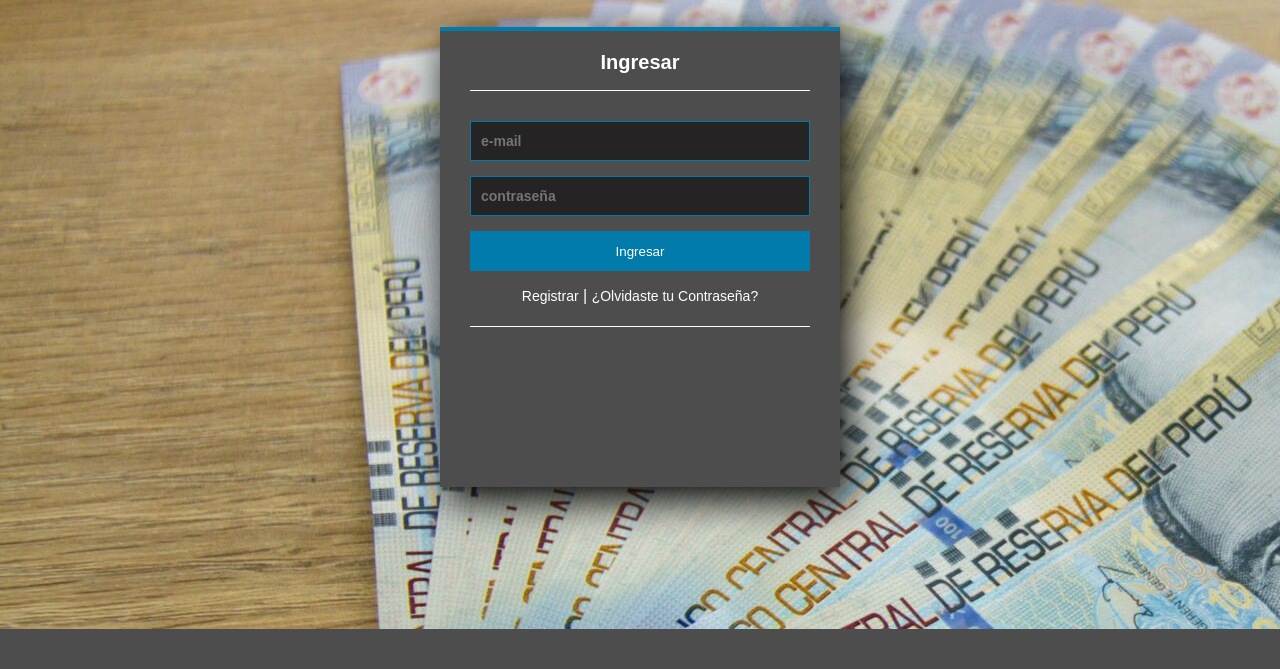
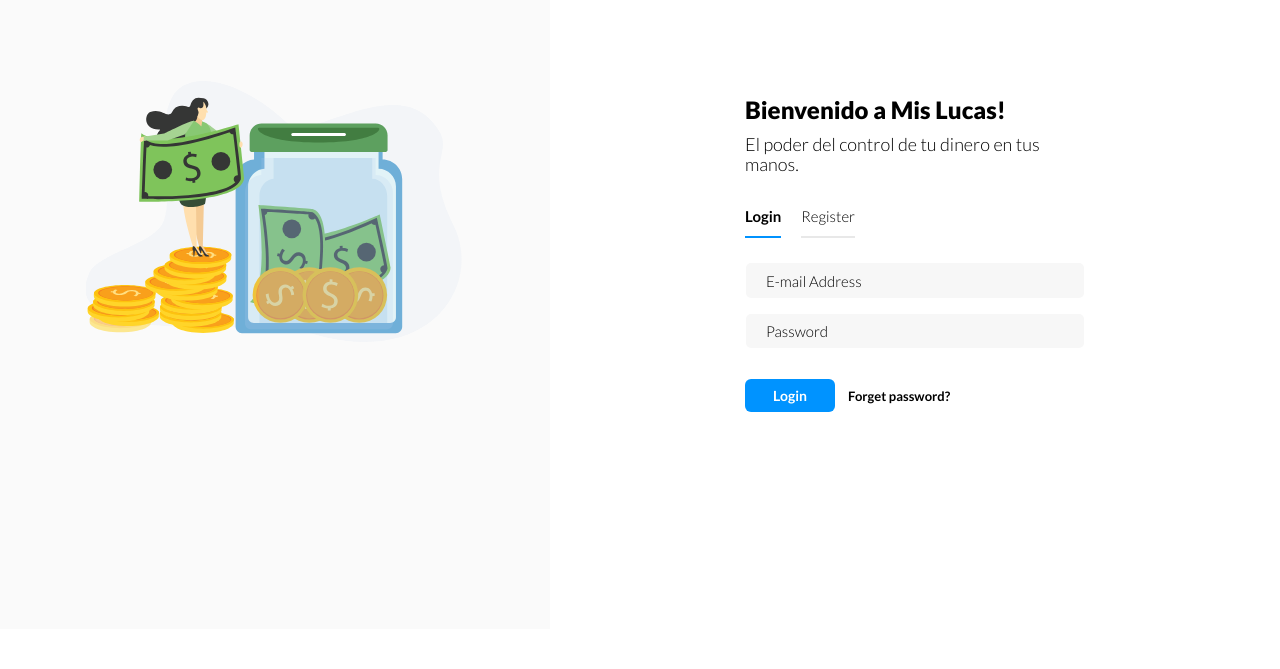
Before and after one commit to aaronvanoordt/MisLucas, a Flask app: template templates/login.html in a window 1280 px wide. Shown: the part 171-840 px from the top of the page. Before the commit the page ends 800 px from the top, so only its background shows below. Run offline with Flask 2, Linux system fonts and the light colour scheme; the template is opened without the code that fills it, so the values that code supplies are empty; tables that the repository leaves empty hold one stand-in row (values such as "Sample post"); one stand-in notice (Sample message) is shown; some libraries are stand-ins or nearby versions.

```diff
--- a/app.py
+++ b/app.py
@@ -60,7 +60,7 @@ def noautorizado():
 
 @app.route('/')
 def index():
-    return render_template('login4.html')
+    return render_template('login.html')
 
 @app.route('/usuario_login', methods= ['POST'])
 def login():
--- a/templates/login.html
+++ b/templates/login.html
@@ -1,11 +1,15 @@
 <!DOCTYPE html>
-<html lang="en" dir="ltr">
-  <head>
-    <meta charset="utf-8">
-    <title>Ingresar</title>
-    <link rel="stylesheet" href="static\styles\login.css">
-  </head>
-  <body>
+<html lang="en">
+<head>
+    <meta charset="UTF-8">
+    <meta name="viewport" content="width=device-width, initial-scale=1.0">
+    <title>iofrm</title>
+    <link rel="stylesheet" type="text/css" href="/static/css/bootstrap.min.css">
+    <link rel="stylesheet" type="text/css" href="/static/css/fontawesome-all.min.css">
+    <link rel="stylesheet" type="text/css" href="/static/css/iofrm-style.css">
+    <link rel="stylesheet" type="text/css" href="/static/css/iofrm-theme4.css">
+</head>
+<body>
     {% with messages = get_flashed_messages() %}
       {% if messages %}
         <ul class=flashes>
@@ -15,18 +19,45 @@
         </ul>
       {% endif %}
     {% endwith %}
-    <section class="form-login">
-      <h5>Ingresar</h5>
-      <form method="POST" action="/usuario_login">
-        <input class="controls" type="text" name="usuario" value="" placeholder="e-mail">
-        <input class="controls" type="password" name="contrasena" value="" placeholder="contraseña">
-        <input class="buttons" type="submit" name="" value="Ingresar" >
-      </form>
-      <p>
-        <a href="{{url_for('create')}}">Registrar</a> |
-        <a href="{{url_for('recuperar')}}">¿Olvidaste tu Contraseña?</a>
-      </p>
+    <div class="form-body">
+        <div class="website-logo">
+            <a href="/">
+                <div class="logo">
+                    <img class="logo-size" src="/static/img/images/logo-light.svg" alt="">
+                </div>
+            </a>
+        </div>
+        <div class="row">
+            <div class="img-holder">
+                <div class="bg"></div>
+                <div class="info-holder">
+                    <img src="/static/img/images/billete.svg" alt="">
+                </div>
+            </div>
+            <div class="form-holder">
+                <div class="form-content">
+                    <div class="form-items">
+                        <h3>Bienvenido a Mis Lucas!</h3>
+                        <p>El poder del control de tu dinero en tus manos.</p>
+                        <div class="page-links">
+                            <a href="login.html" class="active">Login</a><a href="{{url_for('create')}}">Register</a>
+                        </div>
+                        <form method="POST", action="/usuario_login">
+                            <input class="form-control" type="text" name="usuario" placeholder="E-mail Address" required>
+                            <input class="form-control" type="password" name="contrasena" placeholder="Password" required>
+                            <div class="form-button">
+                                <button id="submit" type="submit" class="ibtn">Login</button> <a href="{{url_for('recuperar')}}">Forget password?</a>
+                            </div>
+                        </form>
 
-    </section>
-  </body>
+                    </div>
+                </div>
+            </div>
+        </div>
+    </div>
+<script src="/static/styles/js/jquery.min.js"></script>
+<script src="/static/styles/js/popper.min.js"></script>
+<script src="/static/styles/js/bootstrap.min.js"></script>
+<script src="/static/styles/js/main.js"></script>
+</body>
 </html>
```
Also changed, not shown: templates/dashboard.html (+15 -5 lines), templates/login4.html (deleted, +0 -63 lines), templates/ejemplo.html (deleted).
